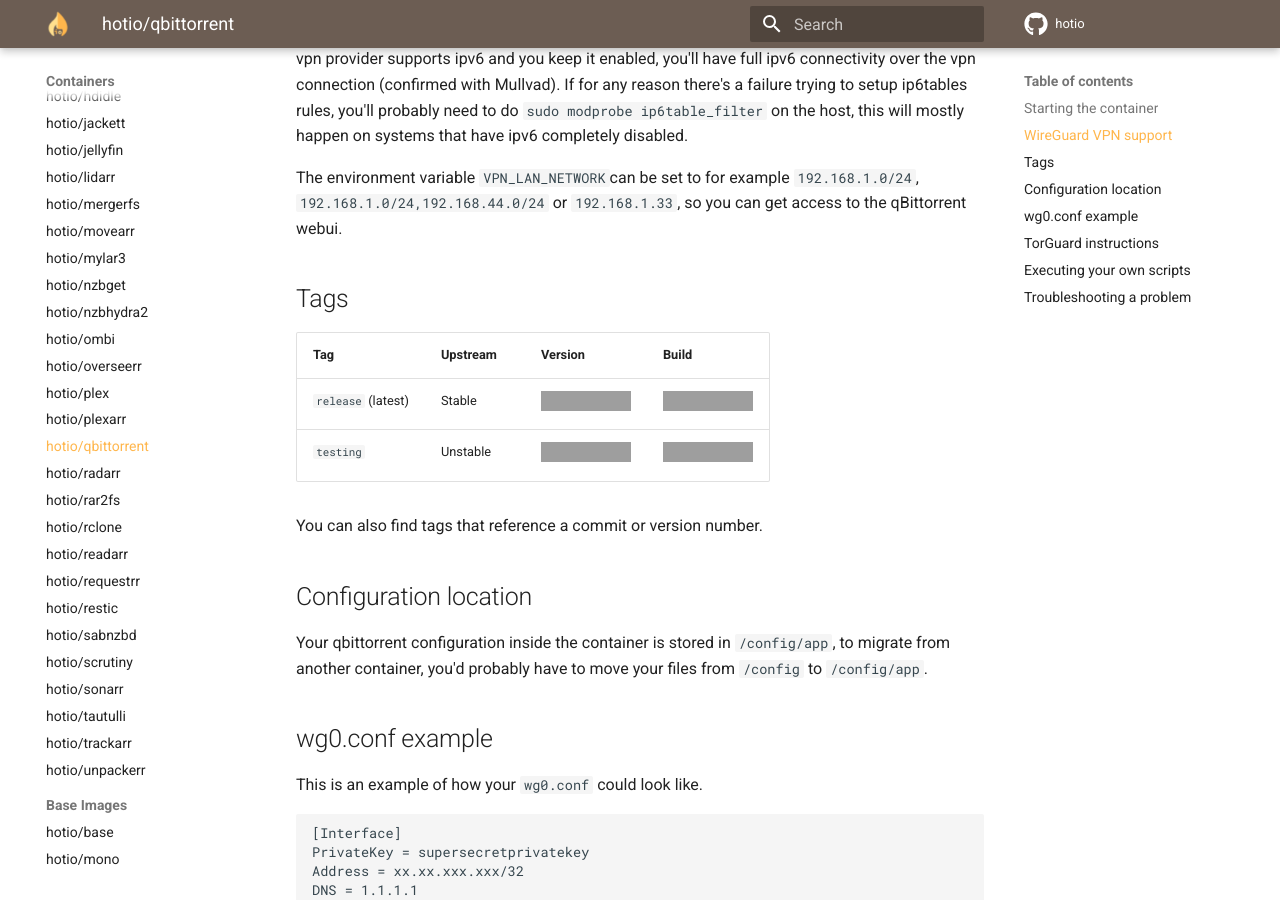
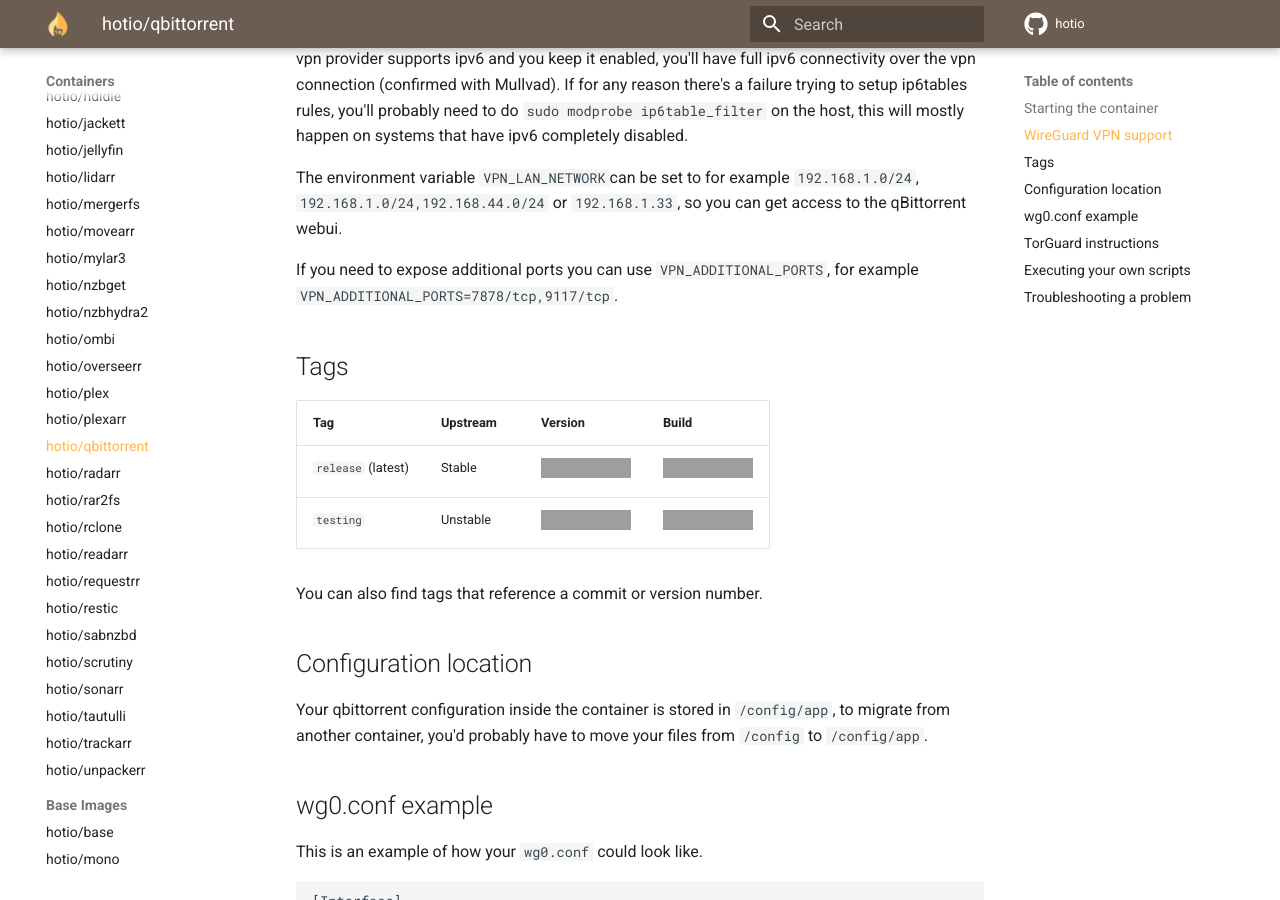
Before and after one commit to hotio/website, an MkDocs documentation site: the page built from docs/containers/qbittorrent.md, in a window 1280 px wide and 900 px high, scrolled down 2709 px. Built offline with MkDocs 1.6.1 and Material for MkDocs 9.7.7, drawn with Linux system fonts in a browser that asks for light colours; grey boxes are pictures that could not be loaded.

Commit message:
example of VPN_ADDITIONAL_PORTS syntax

```diff
--- a/docs/containers/qbittorrent.md
+++ b/docs/containers/qbittorrent.md
@@ -121,6 +121,8 @@
 
 The environment variable `VPN_LAN_NETWORK`can be set to for example `192.168.1.0/24`, `192.168.1.0/24,192.168.44.0/24` or `192.168.1.33`, so you can get access to the qBittorrent webui.
 
+If you need to expose additional ports you can use `VPN_ADDITIONAL_PORTS`, for example `VPN_ADDITIONAL_PORTS=7878/tcp,9117/tcp`.
+
 ## Tags
 
 | Tag                | Upstream                | Version | Build |
```
